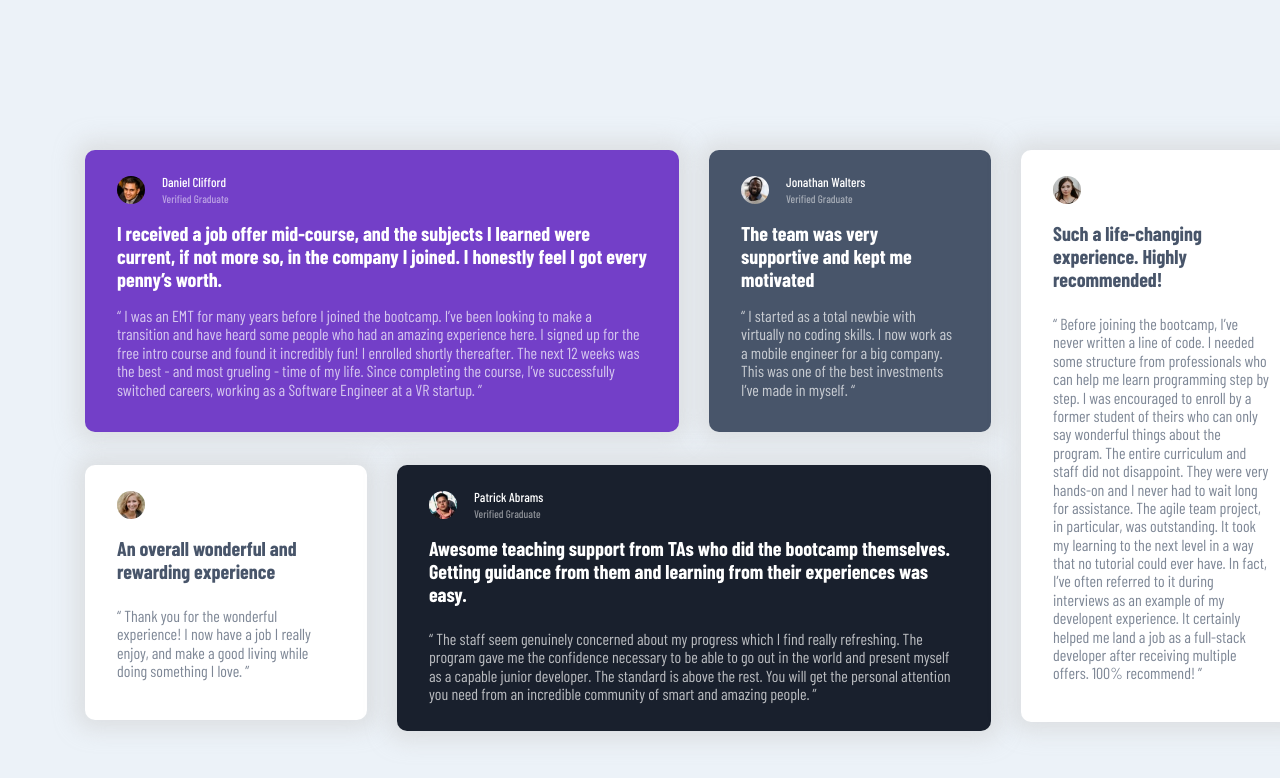
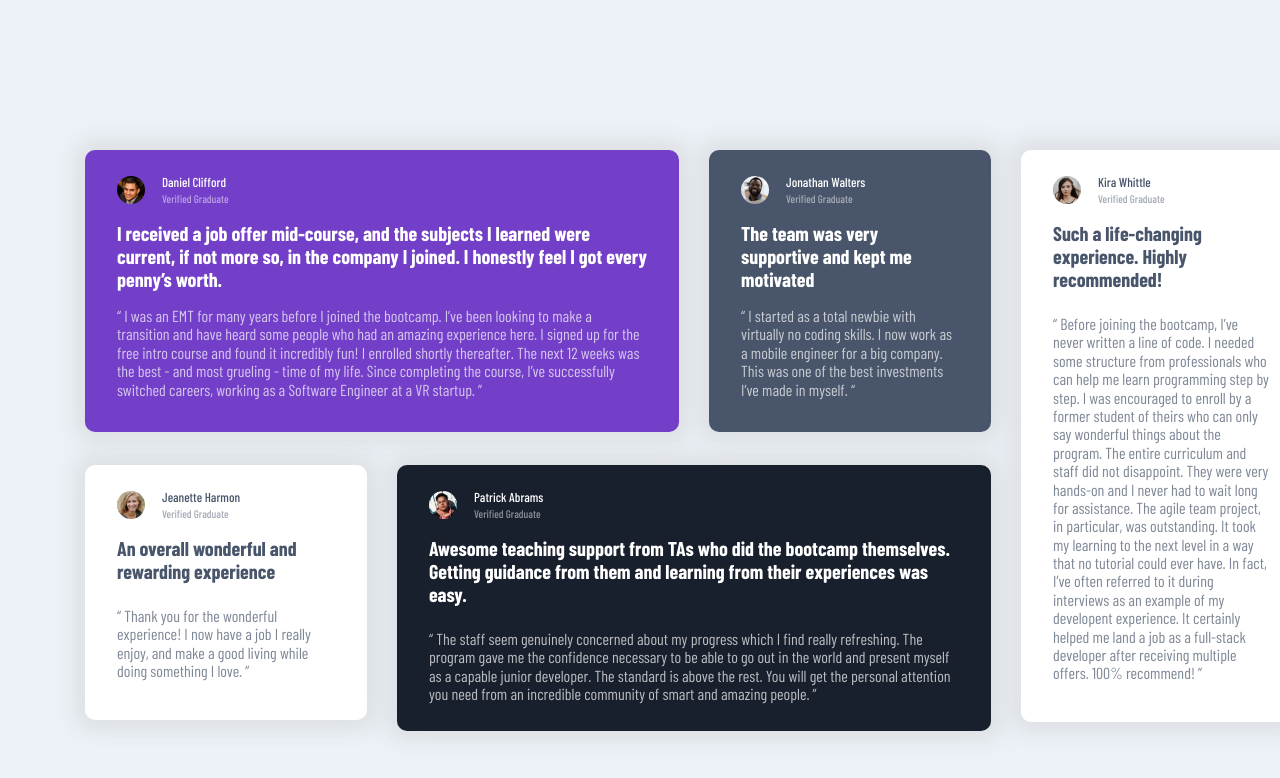
Before and after one commit to XavierVelasquezSoto/Practice-Styled-Components-2, a React (Vite) app: page / in a window 1280 px wide. Shown: the top 778 px of the page. Built offline with nearby package versions, Linux system fonts and the light colour scheme; a web font is replaced by a local one.

Commit message:
img quote  need

```diff
--- a/src/components/card-objects/Card-objects.jsx
+++ b/src/components/card-objects/Card-objects.jsx
@@ -23,8 +23,10 @@ const CardObjects = ({
 			<StyledDivFlexImg>
 				<StyledImg src={img} alt='' />
 				<div>
-					<StyleFlexTextName>{name}</StyleFlexTextName>
-					<StyleFlexTextVerify>{verify}</StyleFlexTextVerify>
+					<StyleFlexTextName $bodyColor={bodyColor}>{name}</StyleFlexTextName>
+					<StyleFlexTextVerify $bodyColor={bodyColor}>
+						{verify}
+					</StyleFlexTextVerify>
 				</div>
 			</StyledDivFlexImg>
 			<StyledTestimonyHighlights $bodyColor={bodyColor}>
--- a/src/components/card-objects/card-objects.styles.js
+++ b/src/components/card-objects/card-objects.styles.js
@@ -68,7 +68,13 @@ const StyledImg = styled.img`
 const StyleFlexTextName = styled.p`
 	font-size: var(--line-height-l);
 	font-weight: var(--font-weight-medium);
-	color: #fff;
+	color: ${props => {
+		if (props.$bodyColor === 'daniel') return '#fff';
+		if (props.$bodyColor === 'jonathan') return '#fff';
+		if (props.$bodyColor === 'jeanette') return '#48556A';
+		if (props.$bodyColor === 'patrick') return '#fff';
+		if (props.$bodyColor === 'kira') return '#48556A';
+	}};
 	margin: 0;
 	line-height: var(--line-height-l);
 	padding-bottom: 4px;
@@ -77,7 +83,13 @@ const StyleFlexTextName = styled.p`
 const StyleFlexTextVerify = styled.p`
 	font-size: var(--line-height-m);
 	font-weight: var(--font-weight-medium);
-	color: #fff;
+	color: ${props => {
+		if (props.$bodyColor === 'daniel') return '#fff';
+		if (props.$bodyColor === 'jonathan') return '#fff';
+		if (props.$bodyColor === 'jeanette') return '#48556A';
+		if (props.$bodyColor === 'patrick') return '#fff';
+		if (props.$bodyColor === 'kira') return '#48556A';
+	}};
 	margin: 0;
 	opacity: 0.5;
 	line-height: var(--line-height-m);
```
